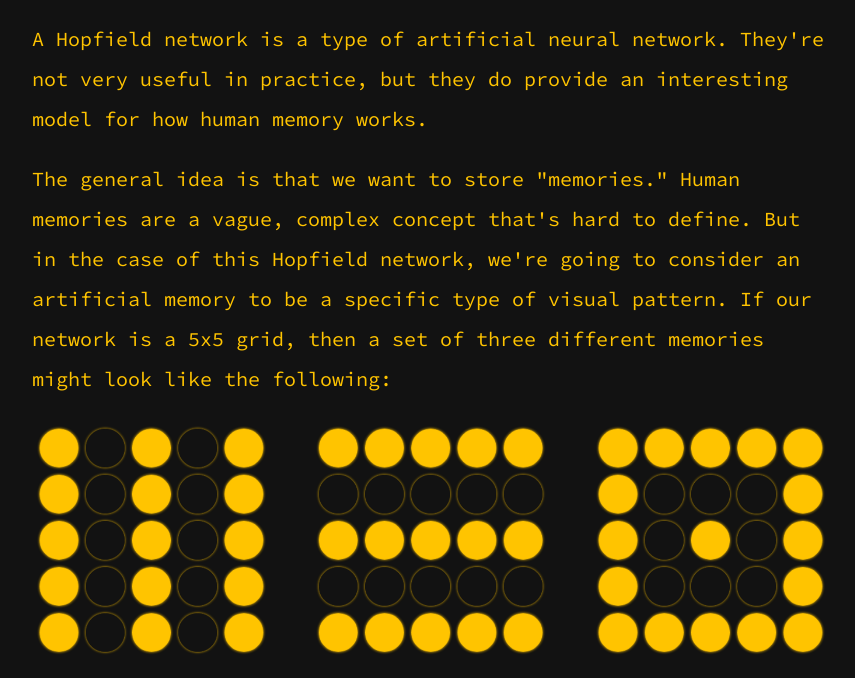
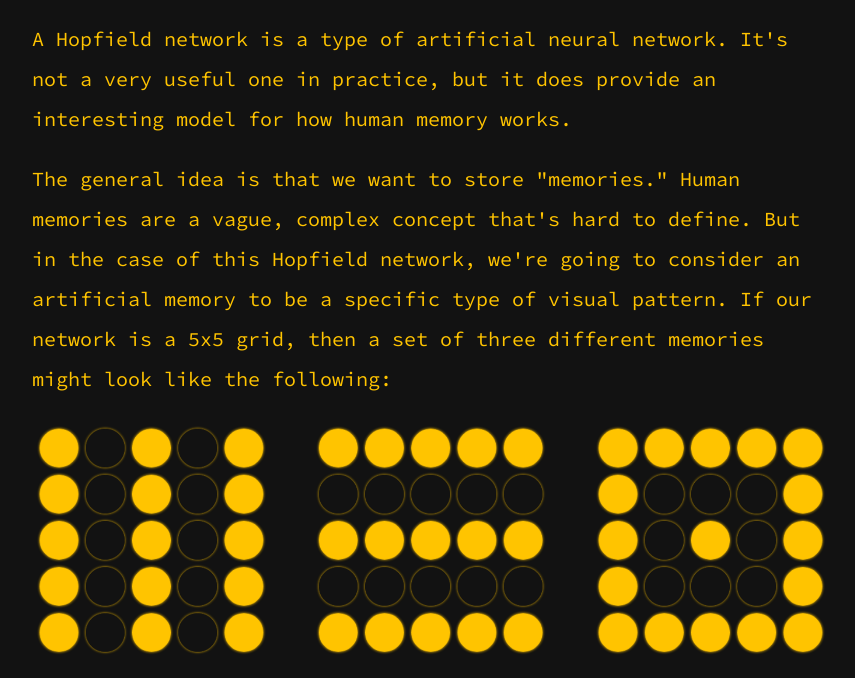
Before and after one commit to mimmackk/hopfield, a plain HTML site: page info/index.html in a window 1280 px wide. Shown: the part 61-739 px from the top of the page, without its empty margins (208-1063 px from the left). Drawn offline with nearby package versions, Linux system fonts and the light colour scheme.

Commit message:
Clarity text correction

```diff
--- a/info/index.html
+++ b/info/index.html
@@ -25,7 +25,7 @@
 
   <h1>What's a Hopfield Network?</h1>
 
-  <p>A Hopfield network is a type of artificial neural network. They're not very useful in practice, but they do provide an interesting model for how human memory works.</p>
+  <p>A Hopfield network is a type of artificial neural network. It's not a very useful one in practice, but it does provide an interesting model for how human memory works.</p>
 
   <p>The general idea is that we want to store "memories." Human memories are a vague, complex concept that's hard to define. But in the case of this Hopfield network, we're going to consider an artificial memory to be a specific type of visual pattern. If our network is a 5x5 grid, then a set of three different memories might look like the following:</p>
 
```
